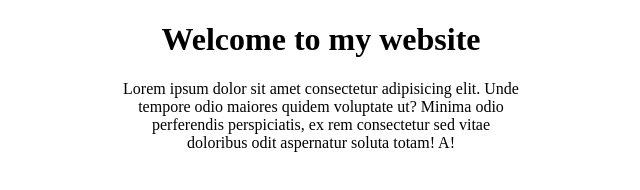
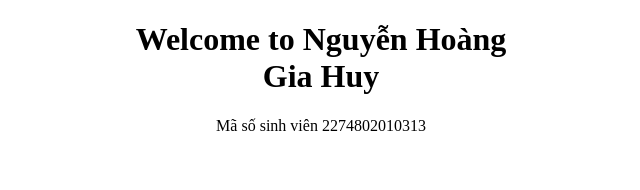
Before and after one commit to hoanghuy139/netlify-app, a plain HTML site: page index.html in a window 1280 px wide. Shown: the whole page, without its empty margins (319-959 px from the left). Drawn offline with Linux system fonts and the light colour scheme.

Commit message:
first commit

```diff
--- a/index.html
+++ b/index.html
@@ -8,8 +8,8 @@
 </head>
 <body>
   <div class="container">
-    <h1>Welcome to my website</h1>
-    <p>Lorem ipsum dolor sit amet consectetur adipisicing elit. Unde tempore odio maiores quidem voluptate ut? Minima odio perferendis perspiciatis, ex rem consectetur sed vitae doloribus odit aspernatur soluta totam! A!</p>
+    <h1>Welcome to Nguyễn Hoàng Gia Huy</h1>
+    <p>Mã số sinh viên 2274802010313</p>
   </div>
 </body>
 </html>
```
